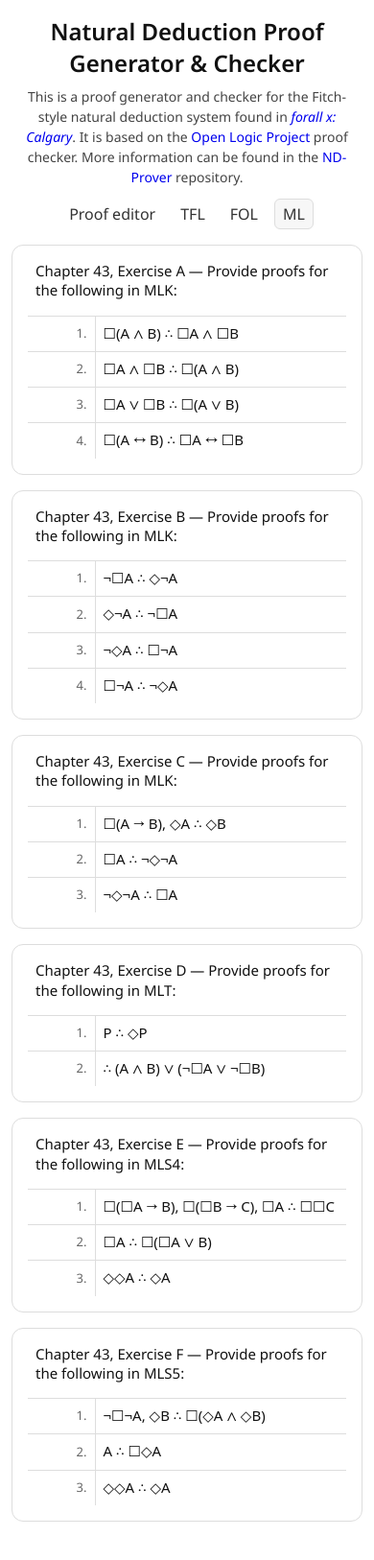
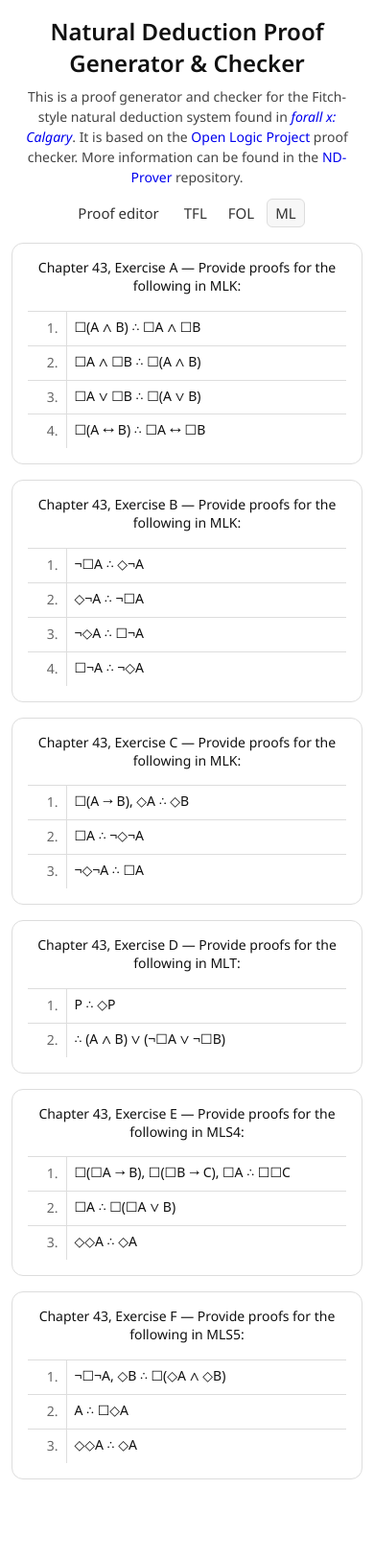
Before and after one commit to daniyal1249/ND-Prover, a Flask app: page /exercises/ml in a window 390 px wide, after a click on "Exercises". Shown: the whole page at 96% size. After the commit the page ends 1542 px from the top, so only its background shows below. Run offline with Flask 3, Linux system fonts and the light colour scheme; some web fonts are replaced.

Commit message:
update responsive design

```diff
--- a/site/static/css/components/exercises.css
+++ b/site/static/css/components/exercises.css
@@ -20,7 +20,7 @@
 }
 
 .exercises-table th {
-  text-align: left;
+  /* text-align: left; */
   font-weight: 400;
 }
 
@@ -29,10 +29,6 @@
   color: var(--text-color-muted);
   font-variant-numeric: tabular-nums;
   white-space: nowrap;
-}
-
-.exercise-problem {
-  padding-left: var(--spacing-lg);
 }
 
 /* === Links (make entire cell feel clickable) === */
@@ -51,6 +47,10 @@
 }
 
 /* === Hover / Active States === */
+.exercise-row {
+  cursor: pointer;
+}
+
 .exercise-row td {
   transition: background var(--transition-medium);
 }
@@ -58,7 +58,3 @@
 .exercise-row:hover td {
   background: var(--hover-background);
 }
-
-.exercise-row:active td {
-  background: var(--hover-background-strong);
-}
--- a/site/static/css/components/header.css
+++ b/site/static/css/components/header.css
@@ -25,9 +25,9 @@
 .site-nav {
   margin-top: var(--spacing-lg);
   display: flex;
+  flex-wrap: wrap;
   justify-content: center;
   gap: var(--spacing-md);
-  flex-wrap: wrap;
 }
 
 .site-nav a,
@@ -51,7 +51,7 @@
   background: var(--background-light);
 }
 
-/* Normalize <button> appearance so it matches <a> pills */
+/* Normalize <button> appearance so it matches */
 .site-nav button {
   appearance: none;
   font: inherit;
@@ -65,7 +65,7 @@
 
 .nav-exercises__options {
   display: none;
-  gap: var(--spacing-md);
+  gap: var(--spacing-sm);
 }
 
 .nav-exercises.is-open .nav-exercises__options {
--- a/site/static/css/responsive.css
+++ b/site/static/css/responsive.css
@@ -31,6 +31,15 @@
   .site-header p {
     font-size: var(--font-size-lg);
     line-height: 1.5;
+  }
+
+  .site-nav {
+    font-size: var(--font-size-xl);
+  }
+
+  .nav-exercises__options {
+    flex-wrap: wrap;
+    justify-content: center;
   }
 
   /* === Problem Setup Adjustments === */
@@ -81,6 +90,23 @@
   .table-like th {
     padding: 0 var(--spacing-md) var(--spacing-xl);
     font-size: var(--font-size-xl);
+  }
+
+  /* === Exercises Page Adjustments === */
+  .exercises-table col:first-child {
+    width: 40px;
+  }
+
+  .exercises-table th {
+    font-size: var(--font-size-lg);
+  }
+
+  .exercises-table td {
+    font-size: var(--font-size-lg);
+  }
+
+  .exercise-link {
+    font-size: inherit;
   }
 
   .actions-help-table col:nth-child(1) {
--- a/site/static/js/exercises/auto-exercise-links.js
+++ b/site/static/js/exercises/auto-exercise-links.js
@@ -99,8 +99,41 @@ function hydrateExerciseLinks() {
   })
 }
 
+function enhanceExerciseRows() {
+  const rows = document.querySelectorAll('tr.exercise-row')
+  rows.forEach((row) => {
+    const link = row.querySelector('a.exercise-link')
+    if (!link) {
+      return
+    }
+
+    row.addEventListener('click', (e) => {
+      const target = e.target
+      if (target && target.closest && target.closest('a.exercise-link')) {
+        return
+      }
+
+      const href = String(link.getAttribute('href') || '').trim()
+      if (!href || href === '#') {
+        return
+      }
+
+      e.preventDefault()
+      if (e.ctrlKey || e.metaKey) {
+        window.open(href, '_blank', 'noopener')
+        return
+      }
+      window.location.assign(href)
+    })
+  })
+}
+
 if (document.readyState === 'loading') {
-  document.addEventListener('DOMContentLoaded', hydrateExerciseLinks)
+  document.addEventListener('DOMContentLoaded', () => {
+    hydrateExerciseLinks()
+    enhanceExerciseRows()
+  })
 } else {
   hydrateExerciseLinks()
+  enhanceExerciseRows()
 }
--- a/site/templates/_layout.html
+++ b/site/templates/_layout.html
@@ -33,9 +33,10 @@
   <link rel="stylesheet" href="/static/css/components/toolbar.css">
   <link rel="stylesheet" href="/static/css/components/tables.css">
   <link rel="stylesheet" href="/static/css/components/buttons.css">
-  <link rel="stylesheet" href="/static/css/responsive.css">
 
   {% block extra_css %}{% endblock %}
+
+  <link rel="stylesheet" href="/static/css/responsive.css">
 </head>
 <body>
   <header class="site-header">
```
